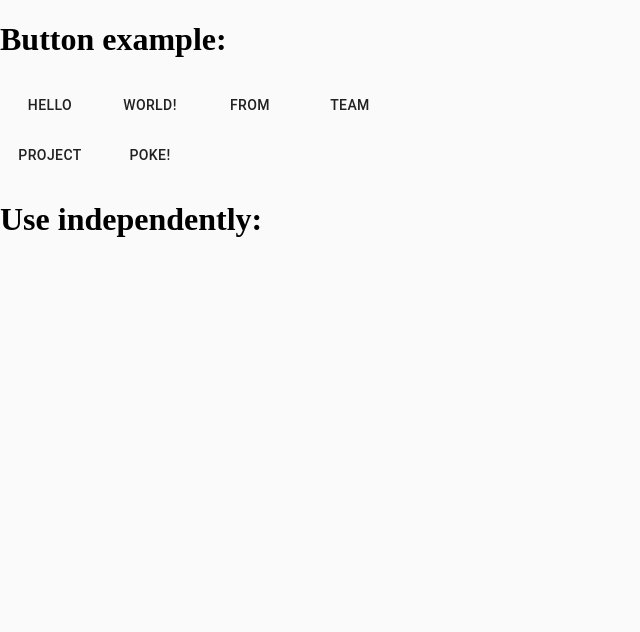
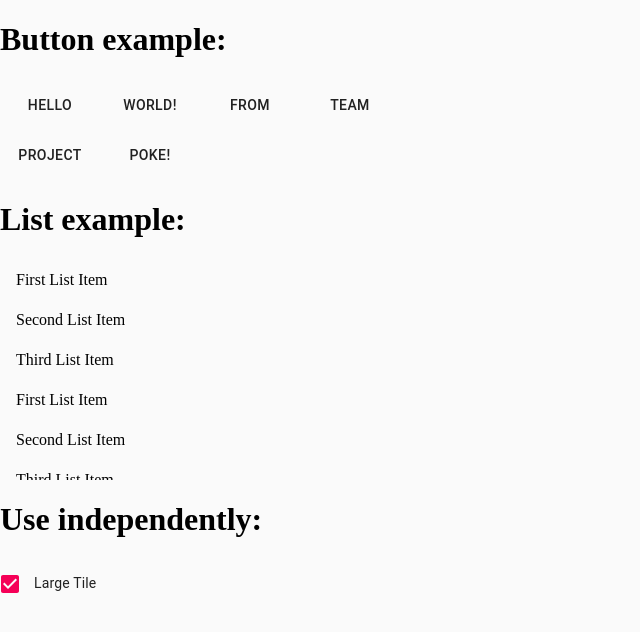
Before and after one commit to Losses/project-poke, a React (Create React App) app: page / in a window 1280 px wide. Shown: the top 632 px of the page, without its empty margins (0-640 px from the left). Built offline with nearby package versions, Linux system fonts and the light colour scheme.

Commit message:
Update Demo

```diff
--- a/src/App.css
+++ b/src/App.css
@@ -13,3 +13,9 @@
   height: 100px;
   position: relative;
 }
+
+.test-reveal-large {
+  width: 200px;
+  height: 100px;
+  position: relative;
+}
--- a/src/App.tsx
+++ b/src/App.tsx
@@ -3,6 +3,10 @@ import './App.css';
 
 import CssBaseline from '@material-ui/core/CssBaseline';
 import { MuiThemeProvider } from '@material-ui/core/styles';
+
+import FormControlLabel from '@material-ui/core/FormControlLabel';
+import Checkbox from '@material-ui/core/Checkbox';
+
 import { RevealProvider } from './components/reveal/RevealContext';
 import RevealBoundary from './components/reveal/RevealBoundary';
 
@@ -19,6 +23,8 @@ export interface AppProps {
 }
 
 const App: React.FC<AppProps> = () => {
+  const [enlarge, setEnlarge] = React.useState<boolean>(true);
+
   return (
     <MuiThemeProvider theme={theme}>
       <CssBaseline />
@@ -39,7 +45,7 @@ const App: React.FC<AppProps> = () => {
           </div>
         </RevealBoundary>
         <RevealBoundary dynamicBoundingRect>
-          {/* <div className="list">
+          <div className="list">
             <h1>List example:</h1>
             <List>
               <ListItem>First List Item</ListItem>
@@ -55,15 +61,25 @@ const App: React.FC<AppProps> = () => {
               <ListItem>Second List Item</ListItem>
               <ListItem>Third List Item</ListItem>
             </List>
-          </div> */}
-
+          </div>
+        </RevealBoundary>
+        <RevealBoundary>
           <div>
             <h1>Use independently:</h1>
-            <div className='test-reveal'>
+            <FormControlLabel
+              control={
+                <Checkbox
+                  checked={enlarge}
+                  onChange={(ev) => setEnlarge(ev.target.checked)}
+                  value="checked"
+                />
+              }
+              label="Large Tile"
+            />
+            <div className={enlarge ? 'test-reveal' : 'test-reveal-large'}>
               <Reveal />
             </div>
           </div>
-
         </RevealBoundary>
       </RevealProvider>
     </MuiThemeProvider>
```
